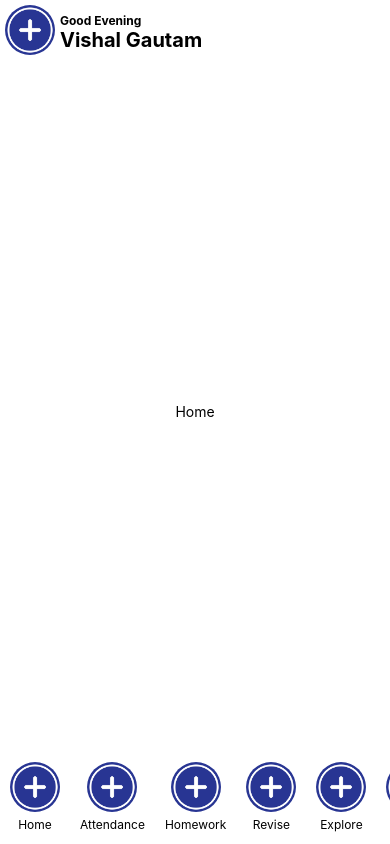
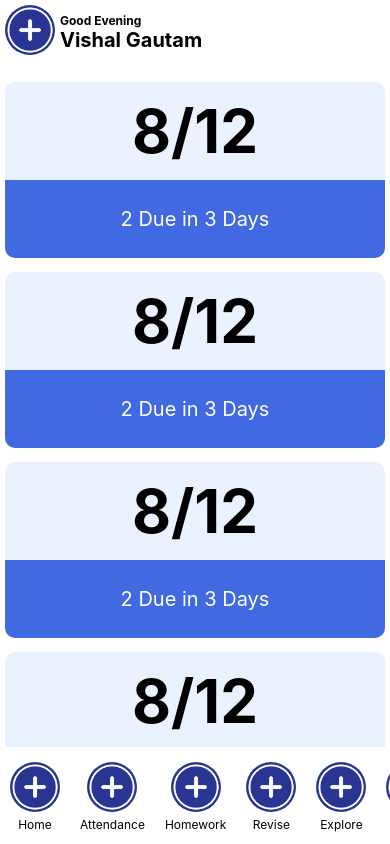
Before and after one commit to DeadshotTech/SchoolBuddy, a React Native app: screen / in a window 390 px wide. Built offline with nearby package versions, Linux system fonts and the light colour scheme.

Commit message:
Enahnced UX experience

```diff
--- /dev/null
+++ b/common/cards/SummaryCard.js
@@ -0,0 +1,49 @@
+import React from 'react';
+import { View, Text, StyleSheet } from 'react-native';
+
+const SummaryCard = () => {
+
+    return (
+        <View style={styles.container}>
+            <View style={styles.topContainer}>
+                <Text style={styles.topText}>8/12</Text>
+            </View>
+            <View style={styles.bottomContainer}>
+                <Text style={styles.bottomText}>2 Due in 3 Days</Text>
+            </View>
+        </View>
+    );
+};
+
+const styles = StyleSheet.create({
+    container: {
+        flex: 1,
+        borderRadius: 10,
+        overflow: 'hidden',
+        height: 200,
+      },
+      topContainer: {
+        flex: 3,
+        backgroundColor: '#EAF2FF',
+        justifyContent: 'center',
+        alignItems: 'center',
+        padding: 20,
+      },
+      topText: {
+        fontSize: 60,
+        fontWeight: 'bold',
+      },
+      bottomContainer: {
+        flex: 2,
+        backgroundColor: '#4169E1',
+        justifyContent: 'center',
+        alignItems: 'center',
+        padding: 20,
+      },
+      bottomText: {
+        fontSize: 20,
+        color: '#FFFFFF',
+      },
+});
+
+export default SummaryCard;
--- a/common/navigation_panel/MainContentPanel.js
+++ b/common/navigation_panel/MainContentPanel.js
@@ -1,12 +1,15 @@
 import React from 'react';
 import { View, Text, StyleSheet } from 'react-native';
+import HomepageScreen from '../../home_page/HomepageScreen';
 
 const MainContentPanel = (props) => {
 
     const getMainPanelView = (mainContentIdentifier) => {
         switch (mainContentIdentifier) {
+            // case 'Home':
+            //   return <View style={styles.view1}><Text>{mainContentIdentifier}</Text></View>;
           case 'Home':
-            return <View style={styles.view1}><Text>{mainContentIdentifier}</Text></View>;
+            return <View style={styles.view1}><HomepageScreen/></View>;
           case 'Attendance':
             return <View style={styles.view2}><Text>{mainContentIdentifier}</Text></View>;
           case 'Homework':
@@ -35,9 +38,11 @@ const styles = StyleSheet.create({
     container: {
         flex: 1,
         paddingVertical: 5,
-        alignItems: 'center',
-        justifyContent: 'center',
+        alignItems: 'stretch',
     },
+    view1: {
+        flex: 1,
+    }
 });
 
 export default MainContentPanel;
--- a/common/navigation_panel/NavigatorIconsPanel.js
+++ b/common/navigation_panel/NavigatorIconsPanel.js
@@ -1,7 +1,6 @@
 import React from 'react';
 import { View, FlatList, Text, Image, StyleSheet, TouchableOpacity } from 'react-native';
 
-const NavigatorIconsPanel = ({handleIconClick}) => {
 const icons = [
     { name: 'Home', image: require('./image.png') },
     { name: 'Attendance', image: require('./image.png') },
@@ -11,6 +10,10 @@ const NavigatorIconsPanel = ({handleIconClick}) => {
     { name: 'Results', image: require('./image.png') },
     { name: 'Store', image: require('./image.png') },
 ];
+
+
+
+const NavigatorIconsPanel = ({handleIconClick}) => {
 
     const renderItem = ({ item }) => (
         <TouchableOpacity onPress={() => handleIconClick(item.name)}>
--- /dev/null
+++ b/home_page/HomepageScreen.js
@@ -0,0 +1,45 @@
+import React from 'react';
+import { View, StyleSheet, FlatList, Text } from 'react-native';
+import SummaryCard from '../common/cards/SummaryCard';
+
+const summaryData = [
+    {name: 'Attendance', score: '4/12', summary: '1 Leave in this month'},
+    {name: 'Homework', score: '4/12', summary: '2 Due in 13 days'},
+    {name: 'Homework1', score: '4/12', summary: '2 Due in 13 days'},
+    {name: 'Homework2', score: '4/12', summary: '2 Due in 13 days'},
+    {name: 'Homework3', score: '4/12', summary: '2 Due in 13 days'}
+];
+
+const renderSummary = ({ item }) => (
+        <View style={styles.summaryCardContainer}>
+            <SummaryCard/>
+        </View>
+);
+
+const HomepageScreen = () => {
+
+    return (
+        <View style={styles.container}>
+            <FlatList
+                data={summaryData}
+                renderItem={renderSummary}
+                keyExtractor={(item) => item.name}
+                vertical
+                />
+        </View>
+    );
+};
+
+const styles = StyleSheet.create({
+    container: {
+        flex: 1,
+        paddingVertical: 5,
+        width: '100%',
+    },
+    summaryCardContainer: {
+        padding: 5,
+        marginVertical: 2,
+    }
+});
+
+export default HomepageScreen;
```
Also changed, not shown: package.json (+4 -3 lines), 1 other file (tests, documents, lock files or other folders). Lines whose indentation alone changed are shown as unchanged.
